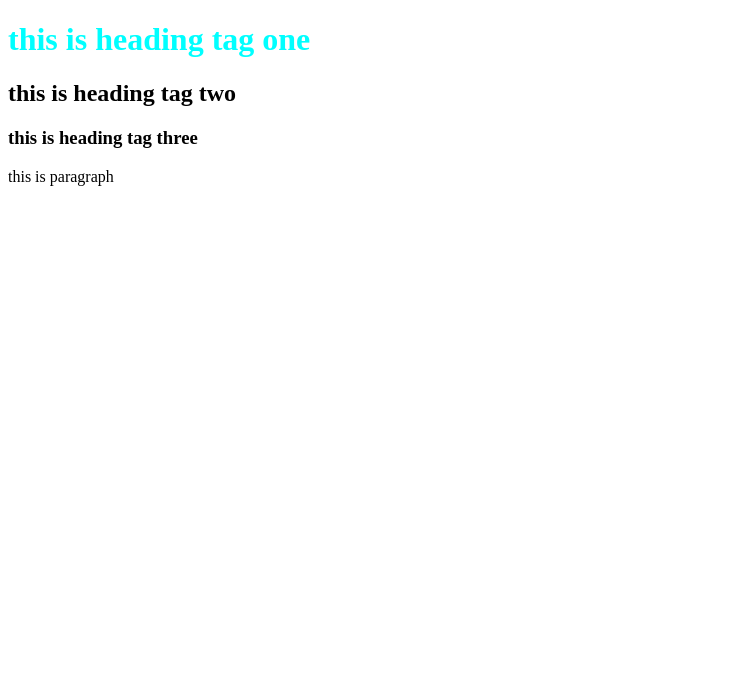
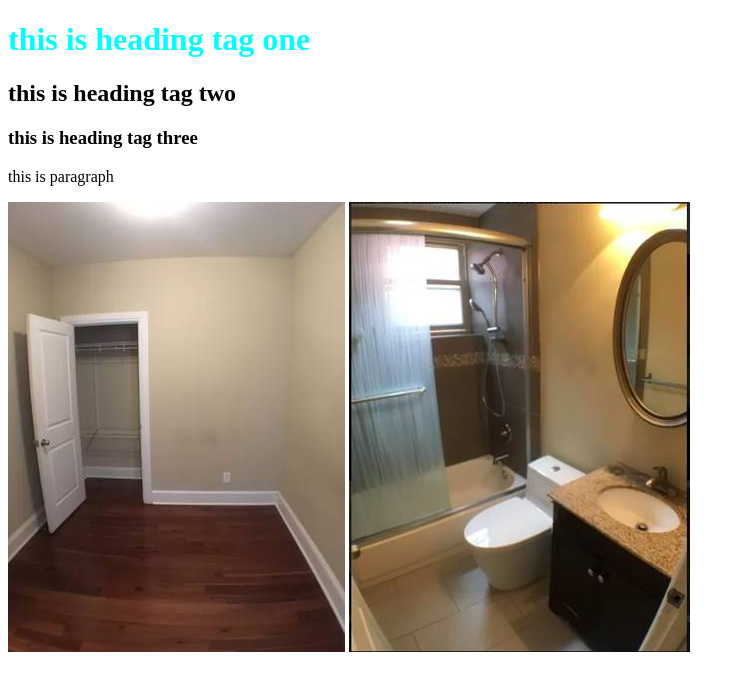
Before and after one commit to MKHSabbir/my-second-repo, a plain HTML site: page index.html in a window 1280 px wide. Shown: the whole page, without its empty margins (0-745 px from the left). Drawn offline with Linux system fonts and the light colour scheme.

Commit message:
added picture

```diff
--- a/index.html
+++ b/index.html
@@ -12,5 +12,7 @@
     <h2>this is heading tag two</h2>
     <h3>this is heading tag three</h3>
     <p>this is paragraph</p>
+    <img src="./q (1).jpg" alt="">
+    <img src="./q (2).jpg" alt="">
 </body>
 </html>
```
Also changed, not shown: q (1).jpg (added), q (2).jpg (added).
